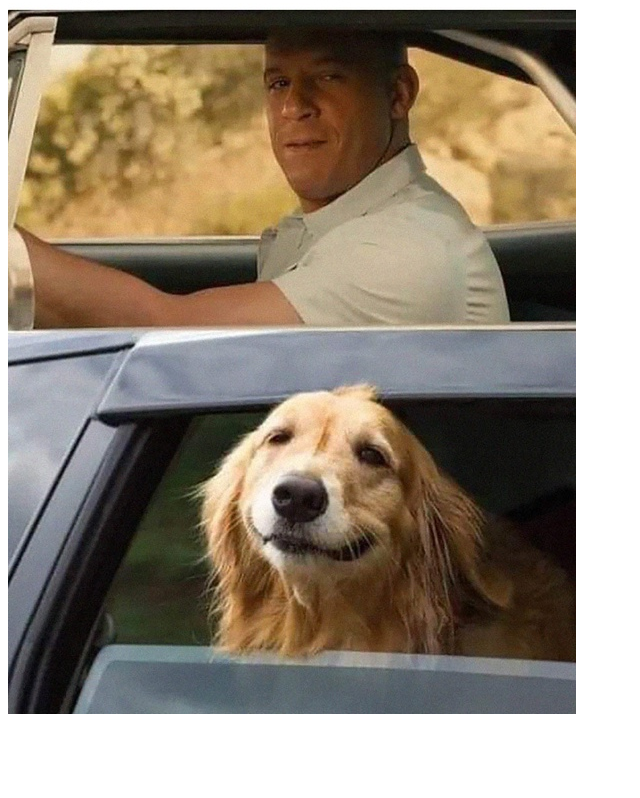
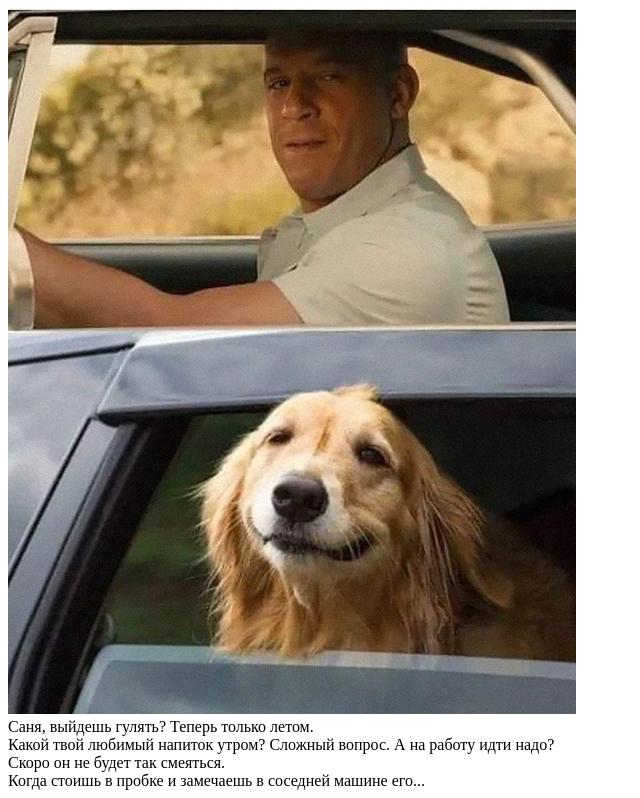
Before and after one commit to VictoriaKachenya/cssMemeSlider, a plain HTML site: page index.html in a window 1280 px wide. Shown: the part 2541-3339 px from the top of the page, without its empty margins (0-640 px from the left). Before the commit the page ends 3267 px from the top, so only its background shows below. Drawn offline with Linux system fonts and the light colour scheme.

Commit message:
feat:add html code LANG=en_EN date +'(%a, %b %d, %Y %r)'

```diff
--- a/index.html
+++ b/index.html
@@ -17,7 +17,13 @@
 <div class="slides slide_3"><img src="assets/img/slide_3.jpg" alt="slide_3"></div>
 <div class="slides slide_4"><img src="assets/img/slide_4.jpg" alt="slide_4"></div>
 </div>
-<div class="controls">
+<div class="text_controls">
+    <div class="text text_1">Саня, выйдешь гулять? Теперь только летом.</div>
+    <div class="text text_2">Какой твой любимый напиток утром? Сложный вопрос. А на работу идти надо?</div>
+    <div class="text text_3">Скоро он не будет так смеяться.</div>
+    <div class="text text_4">Когда стоишь в пробке и замечаешь в соседней машине его...</div>
+</div>
+<div class="panel_controls">
 <label class="label_1" for="slide_1">
 <span class="span"></span>
 </label>
@@ -32,5 +38,6 @@
 </label>
 </div>
 </div>
+</div>
 </body>
 </html>
```
